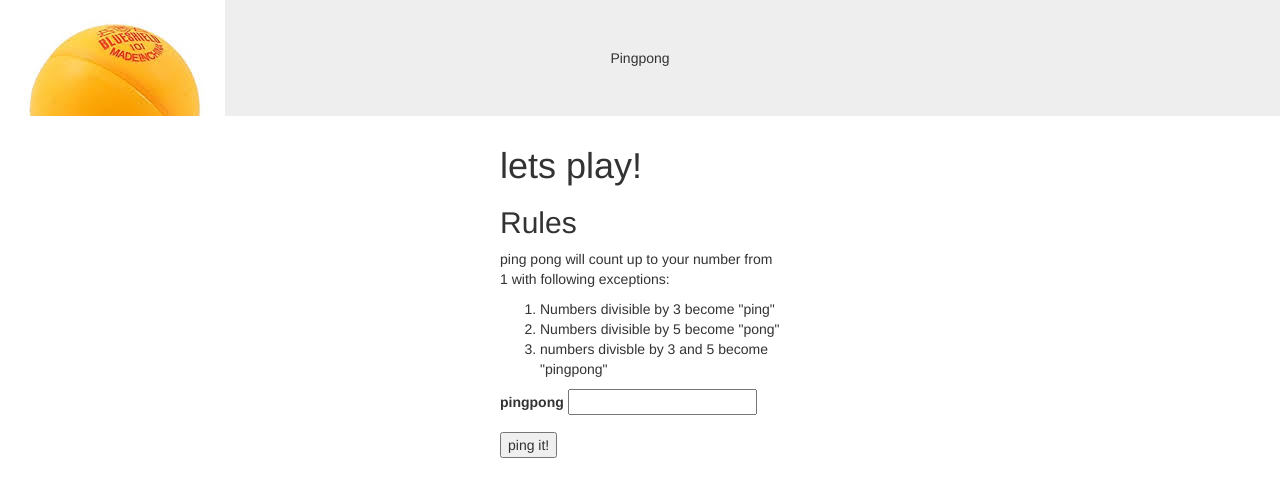
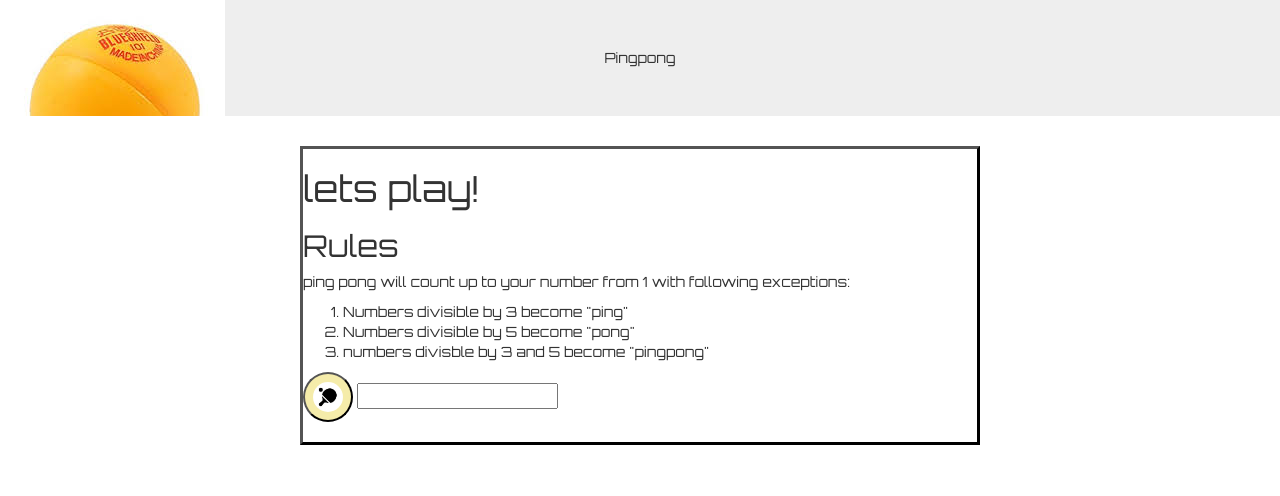
Before and after one commit to KabageMark/pingpong, a plain HTML site: page index.html in a window 1280 px wide. Drawn offline with Linux system fonts and the light colour scheme.

Commit message:
rounded button

```diff
--- a/css/styles.css
+++ b/css/styles.css
@@ -2,12 +2,29 @@
   background-image: url("../img/ping.jpg");
   background-repeat: no-repeat;
   text-align: center;
+  font-family: 'Orbitron', sans-serif;
+
   /*font-size: 68px;*/
 
 
 }
 .cool1{
-  margin-left: 500px;
-  margin-right: 500px;
+  margin-left: 300px;
+  margin-right: 300px;
+  font-family: 'Orbitron', sans-serif;
+  border-style: outset;
+  border-color: black;
 
 }
+.butn1{
+ height: 50px;
+ width: 50px;
+ background-color: #F5ECAA;
+ border-radius: 50px;
+}
+
+.butn2{
+  height: 30px;
+  width: 30px;
+  border-radius: 50px;
+}
--- a/index.html
+++ b/index.html
@@ -4,6 +4,7 @@
     <meta charset="utf-8">
     <link rel="stylesheet" href="css/css/bootstrap.css">
     <link rel="stylesheet" href="css/styles.css">
+    <link href="https://fonts.googleapis.com/css?family=Orbitron" rel="stylesheet">
     <title>pingpong</title>
   </head>
   <body>
@@ -21,10 +22,10 @@
 </ol>
 <form id="pingpong">
   <div class="form-group">
-  <label for="ping">pingpong</label>
+  <label for="ping"><button type="submit" class="butn1"><img class="butn2" src="img/doing2.jpg" alt="play"></button></label>
   <input id="index" type="text">
 </div>
-  <button type="submit">ping it!</button>
+
   </form>
 <div id="result">
   <ul class="answers">
```
Also changed, not shown: img/doing.jpg (added), img/doing2.jpg (added).
